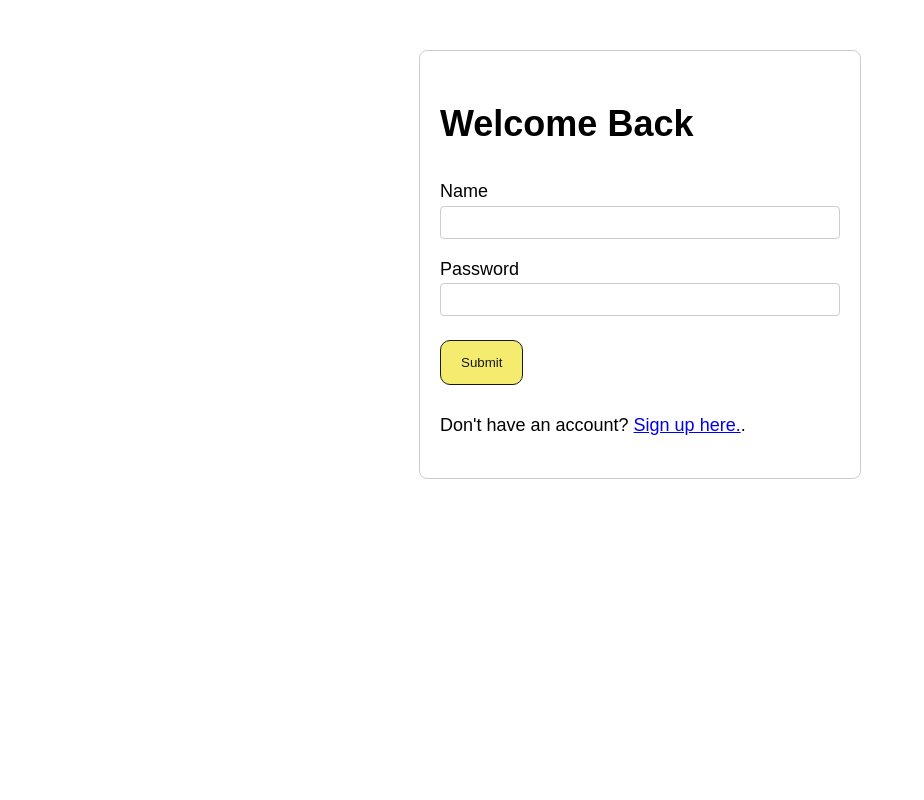
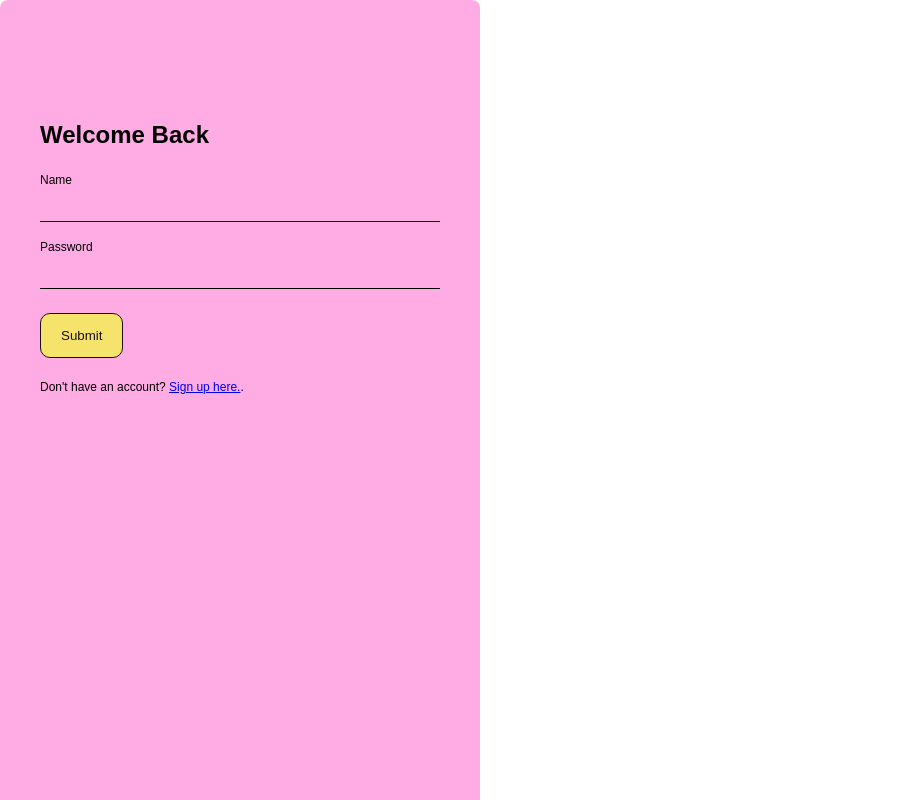
Before and after one commit to anosharahim/myna-voice-ai, a React (Create React App) app in the folder frontend/: page /login in a window 1280 px wide. Shown: the top 800 px of the page, without its empty margins (0-924 px from the left). Built offline with nearby package versions, Linux system fonts and the light colour scheme; no server answers.

Commit message:
add sign-up form design and colors

```diff
--- a/frontend/src/components/SignUpForm.jsx
+++ b/frontend/src/components/SignUpForm.jsx
@@ -36,12 +36,13 @@ export default function SignUpForm() {
   };
 
   return (
+    // <div className="signup-container">
+
     <div className="form">
-      <div>
-        <h1>Sign Up</h1>
-      </div>
+      <div className="signup-title">Sign Up</div>
       <form>
         {/* Labels and inputs for form data */}
+        <div classname="input-field">
           <label className="label">Username</label>
           <input
             onChange={handleName}
@@ -49,7 +50,8 @@ export default function SignUpForm() {
             value={name}
             type="text"
           />
-
+        </div>
+        <div className="input-field">
           <label className="label">Create Password</label>
           <input
             onChange={handlePassword}
@@ -57,6 +59,7 @@ export default function SignUpForm() {
             value={password}
             type="password"
           />
+        </div>
 
         <button onClick={handleSubmit} className="signup-button">
           Login
@@ -67,5 +70,6 @@ export default function SignUpForm() {
         </p>
       </form>
     </div>
+    // </div>
   );
 }
--- a/frontend/src/css/global.css
+++ b/frontend/src/css/global.css
@@ -8,25 +8,6 @@ body {
   font-weight: 300;
 }
 
-.form {
-  max-width: 400px;
-  margin: 50px auto;
-  padding: 20px;
-  border: 1px solid #ccc;
-  border-radius: 8px;
-  /* box-shadow: 0 0 10px rgba(0, 0, 0, 0.1); */
-}
-
-.input {
-  width: 100%;
-  padding: 8px;
-  margin-bottom: 16px;
-  box-sizing: border-box;
-  border: 1px solid #ccc;
-  border-radius: 4px;
-}
-
-/* Set a style for all buttons */
 button {
   background-color: #f5e960;
   color: black;
@@ -43,7 +24,7 @@ button:hover {
   opacity: 1;
 }
 
-/* Landing Page */
+/* Landing Page Styling*/
 .landing-page-container {
   padding: 200px;
   background-color: #4daa57;
@@ -54,13 +35,13 @@ button:hover {
   font-size: 80px;
   font-weight: 800;
   color: #fface4;
-  -webkit-text-stroke: 1px #000; /* Outline width and color for WebKit browsers */
+  -webkit-text-stroke: 1px #000; /* text outline border */
   margin-bottom: 50px;
 }
 
 @media only screen and (max-width: 600px) {
   .form {
-    padding: 10px; /* Adjust padding for smaller screens */
+    padding: 10px;
   }
 
   .landing-page-container {
@@ -73,3 +54,53 @@ button:hover {
     font-size: 60px; /* Adjust font size for smaller screens */
   }
 }
+
+/* Sign Up / Sign In styling */
+
+.signup-title {
+  color: #4daa57;
+  font-weight: 800;
+  font-size: 50px;
+  -webkit-text-stroke: 1px #000;
+  margin-bottom: 30px;
+}
+
+.form {
+  max-width: 400px;
+  font-size: 12px;
+  background-color: #fface4;
+  min-height: 100vh;
+  /* margin: 20px auto; */
+  padding: 100px 40px;
+  /* text-align: center; */
+  /* border: 1px solid #ccc; */
+  border-radius: 8px;
+  /* box-shadow: 0 0 10px rgba(0, 0, 0, 0.1); */
+}
+
+.input {
+  width: 100%;
+  padding: 8px;
+  margin-bottom: 16px;
+  box-sizing: border-box;
+  border: none;
+  background-color: transparent; /* Set background to transparent */
+  border-bottom: 1px solid #000; /* Add a bottom border for the horizontal line effect */
+  outline: none; /* Remove the default focus outline */
+}
+
+.input-field {
+  margin: 20px 0px;
+}
+
+.signup-button {
+  background-color: #f5e960;
+  color: black;
+  padding: 14px 20px;
+  margin: 8px 0;
+  border: 1px solid #000; /* Border width and color */
+  border-radius: 10px;
+  cursor: pointer;
+  width: 100%;
+  opacity: 0.9;
+}
```
Lines whose indentation alone changed are shown as unchanged.
